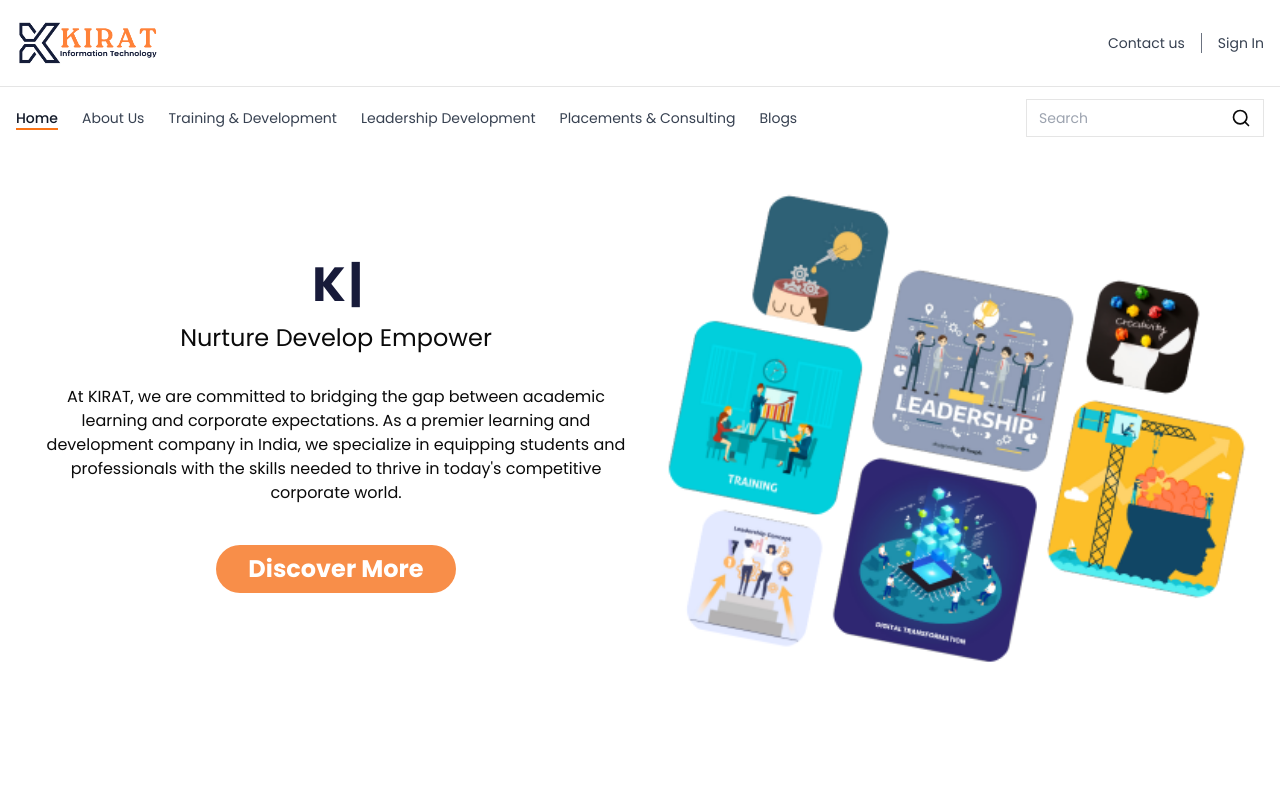
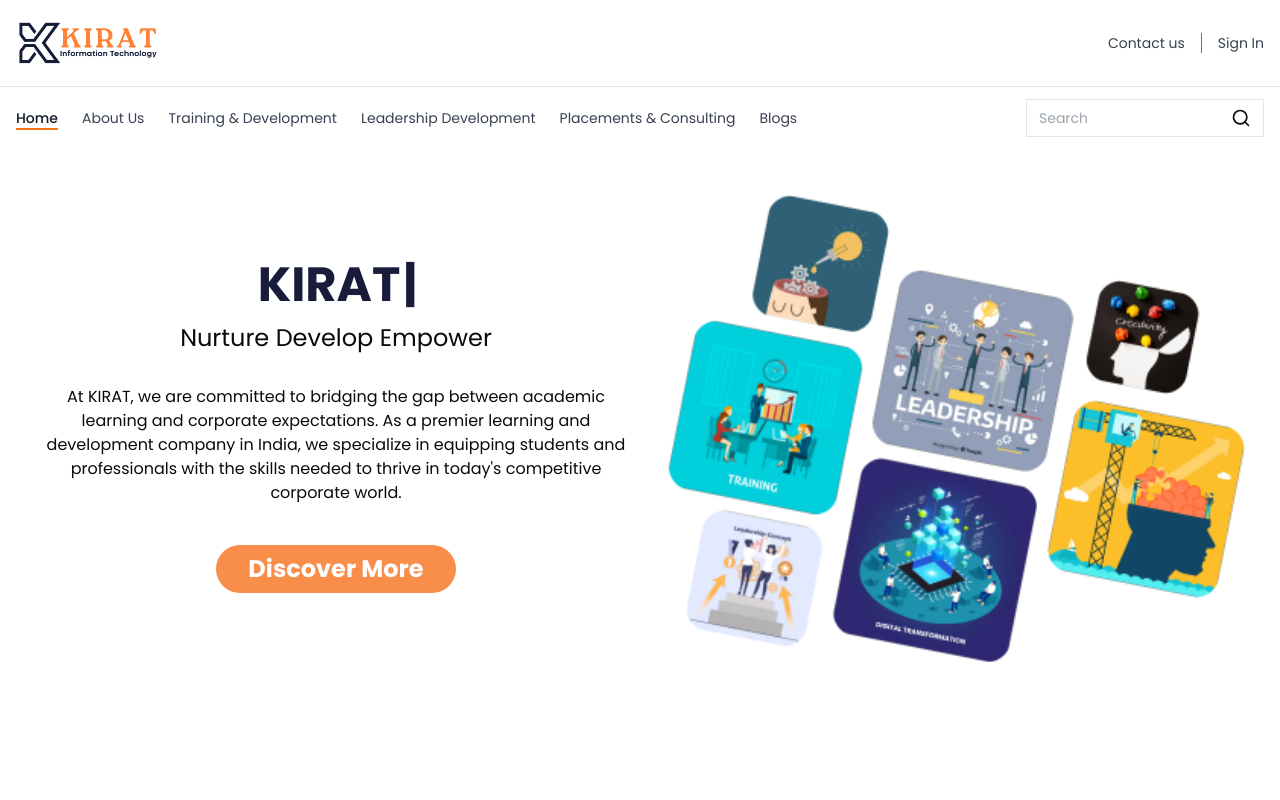
Before and after one commit to minivetsystem/kirat-learning, a Next.js app: page / in a window 1280 px wide. Shown: the top 800 px of the page. Built offline with nearby package versions, Linux system fonts and the light colour scheme.

Commit message:
about page

```diff
--- a/src/app/page.js
+++ b/src/app/page.js
@@ -93,8 +93,9 @@
           <div className="md:w-1/2 md:mb-0 mb-8">
             <h2 className="leading-10 text-center">
               <span className="block text-primary-midnightBlue  font-bold xl:text-5xl lg:text-4xl md:text-3xl text-2xl pb-3">
+              KIRAT
               <Typewriter
-                  words={[" KIRAT LEARNING"]}
+                  words={[" LEARNING"]}
                   loop={0}
                   cursor={isCursor}
                   cursorStyle="|"
```
